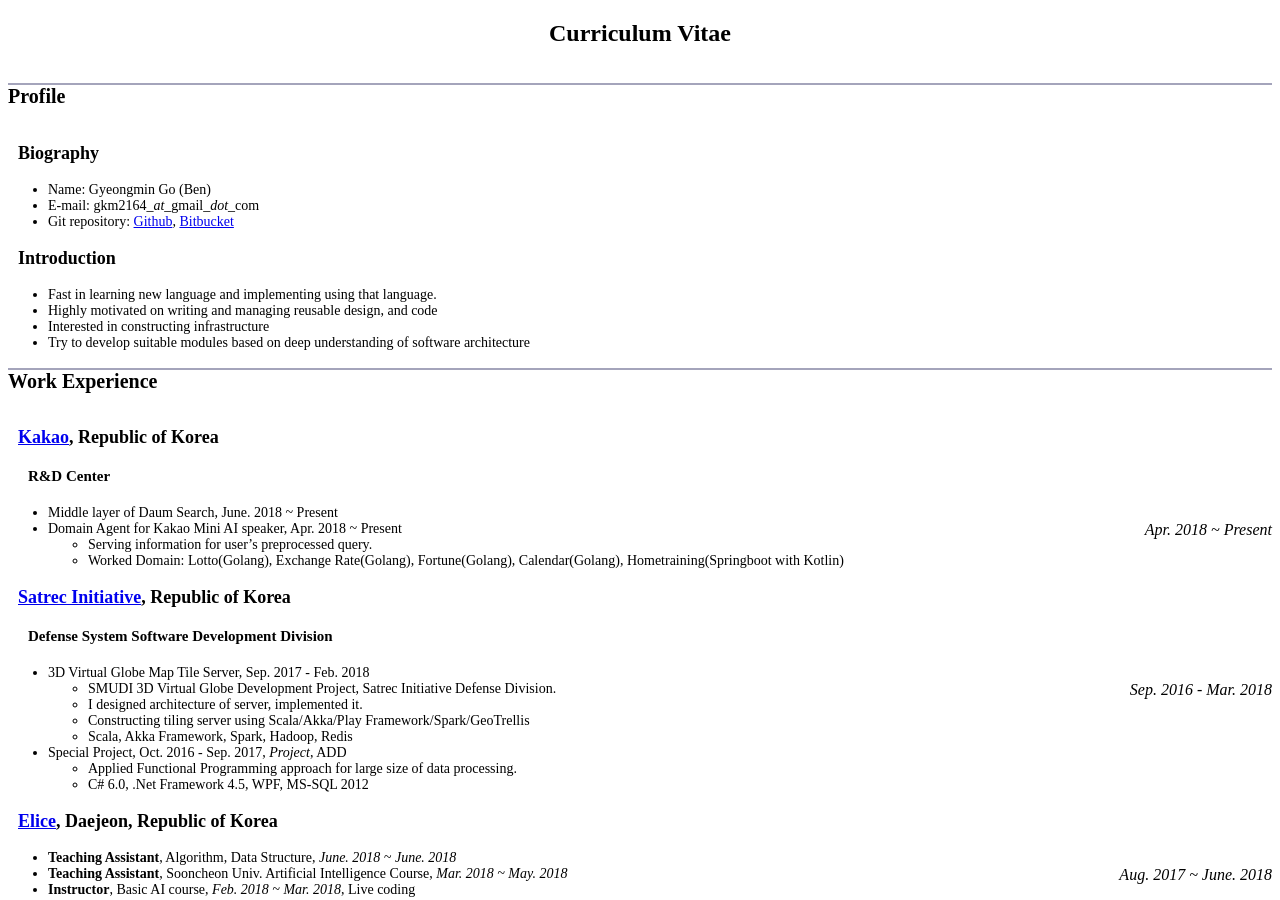
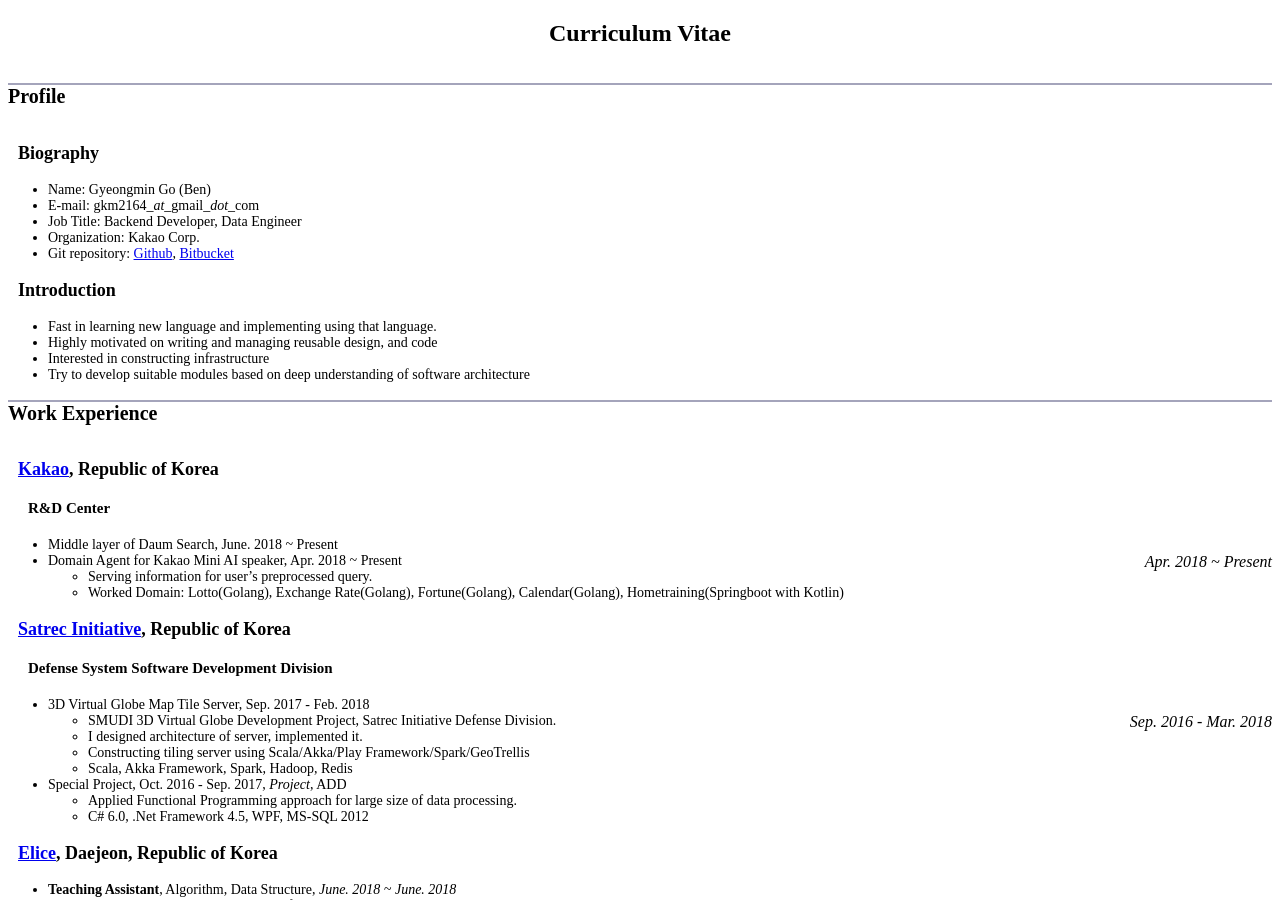
Before and after one commit to gkm2164/gkm2164.github.io, a Jekyll site: the page built from index.md, in a window 1280 px wide and 900 px high. Built offline with Jekyll 4.4.1, drawn with Linux system fonts in a browser that asks for light colours; our own code applies the rules of GitHub Pages for plain Markdown files.

Commit message:
Update index.md

```diff
--- a/index.md
+++ b/index.md
@@ -10,6 +10,8 @@ layout: default
 ### Biography
 * Name: Gyeongmin Go (Ben)
 * E-mail: gkm2164\__at_\_gmail\__dot_\_com
+* Job Title: Backend Developer, Data Engineer
+* Organization: Kakao Corp.
 * Git repository: [Github](https://github.com/gkm2164), [Bitbucket](https://bitbucket.org/gkm2164)
 
 ### Introduction
```
